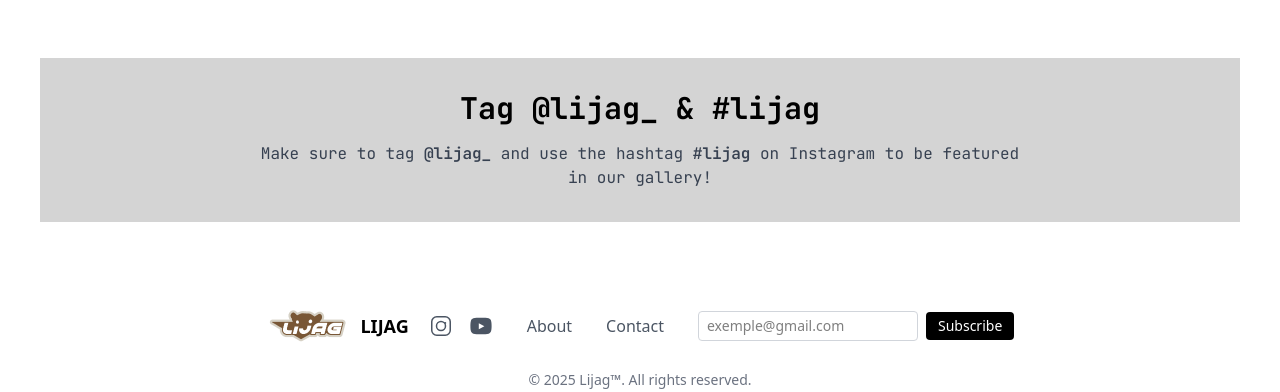
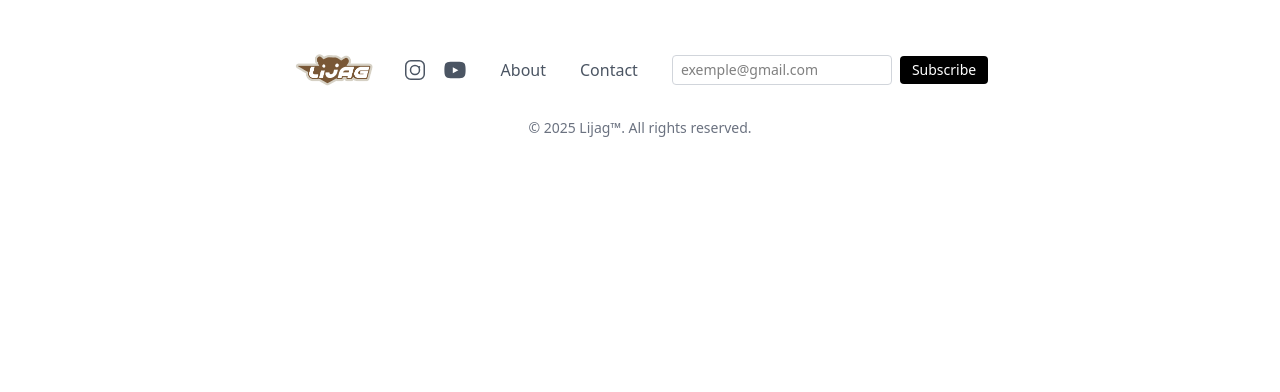
Before and after one commit to aymaneKT/LIJAG, a React (Vite) app: page / in a window 1280 px wide. Shown: the part 369-761 px from the top of the page. Built offline with nearby package versions, Linux system fonts and the light colour scheme; a web font is replaced by a local one.

Commit message:
updated home page

```diff
--- a/src/App.jsx
+++ b/src/App.jsx
@@ -1,17 +1,15 @@
-import Collaboration from "./Components/Collaboration";
 import FooterComponent from "./Components/FooterComponent";
 import Header from "./Components/Header";
 import HeroSection from "./Components/HeroSection";
-import InstagramPromo from "./Components/InstagramPromo";
-import Statement from "./Components/InstagramPromo";
+
 
 function App() {
   return (
     <div className="px-10 bg-white">
       <Header />
       <HeroSection />
-      {/* <Collaboration /> */}
-      <InstagramPromo />
+
+      {/* <InstagramPromo /> */}
       <FooterComponent />
     </div>
   );
--- a/src/Components/Collaboration.jsx
+++ /dev/null
@@ -1,32 +0,0 @@
-import RogerProduction from "../Images/RogerProduction-removebg-preview.png";
-import mu from "../Images/materieunite_logo.png";
-export default function Collaboration() {
-  return (
-    <section className="py-8 mt-8 bg-gray-50">
-      <div className="max-w-xl mx-auto text-center">
-        <h2 className="text-2xl font-bold font-['JetBrains_Mono'] mb-6">
-          In Collaboration With
-        </h2>
-        <div className="flex justify-center items-center gap-8">
-          <img
-            className="h-50 w-auto object-contain filter invert-[60%] sepia-[10%] saturate-0 hue-rotate-180 brightness-90"
-            style={{
-              filter:
-                "invert(60%) sepia(10%) saturate(0%) hue-rotate(180deg) brightness(90%)",
-              color: "#919394",
-            }}
-            src={RogerProduction}
-            alt="Roger Production Logo"
-            title="Roger Production"
-          />
-          <img
-            className="h-20 w-auto object-contain filter "
-            src={mu}
-            alt="MatiereUniteLogo"
-            title="MatiereUnite"
-          />
-        </div>
-      </div>
-    </section>
-  );
-}
--- a/src/Components/FooterComponent.jsx
+++ b/src/Components/FooterComponent.jsx
@@ -6,20 +6,17 @@ export default function FooterComponent() {
       <div className="w-full text-center">
         {/* Brand + Links */}
         <div className="w-full flex gap-5 flex-wrap  items-center justify-center  mb-4">
-          {/* Brand */}
-          <div className="flex  items-center justify-center sm:justify-start mb-4 sm:mb-0 w-full sm:w-auto">
-            <a href="/" className="flex items-center">
-              <img
-                src={logo}
-                alt="LIJAG Logo"
-                className="h-8 mr-2 max-w-[120px] w-auto object-contain"
-              />
-              <span className="font-bold text-lg whitespace-nowrap">LIJAG</span>
-            </a>
-          </div>
           {/* Links + Newsletter */}
           <div className="flex flex-wrap items-center gap-2.5 justify-center space-y-2 sm:space-y-0 sm:space-x-6">
-            <div className="flex justify-center items-center  space-x-4 my-4">
+            <div className="flex justify-center items-center flex-wrap  space-x-4 my-4">
+              <a href="/" className="flex items-center">
+                <img
+                  src={logo}
+                  alt="LIJAG Logo"
+                  className="h-8 mr-2 max-w-[120px] w-auto object-contain"
+                />
+                {/* <span className="font-bold text-lg whitespace-nowrap">LIJAG</span> */}
+              </a>
               <a
                 href="https://www.instagram.com/lijag_/"
                 target="_blank"
```
